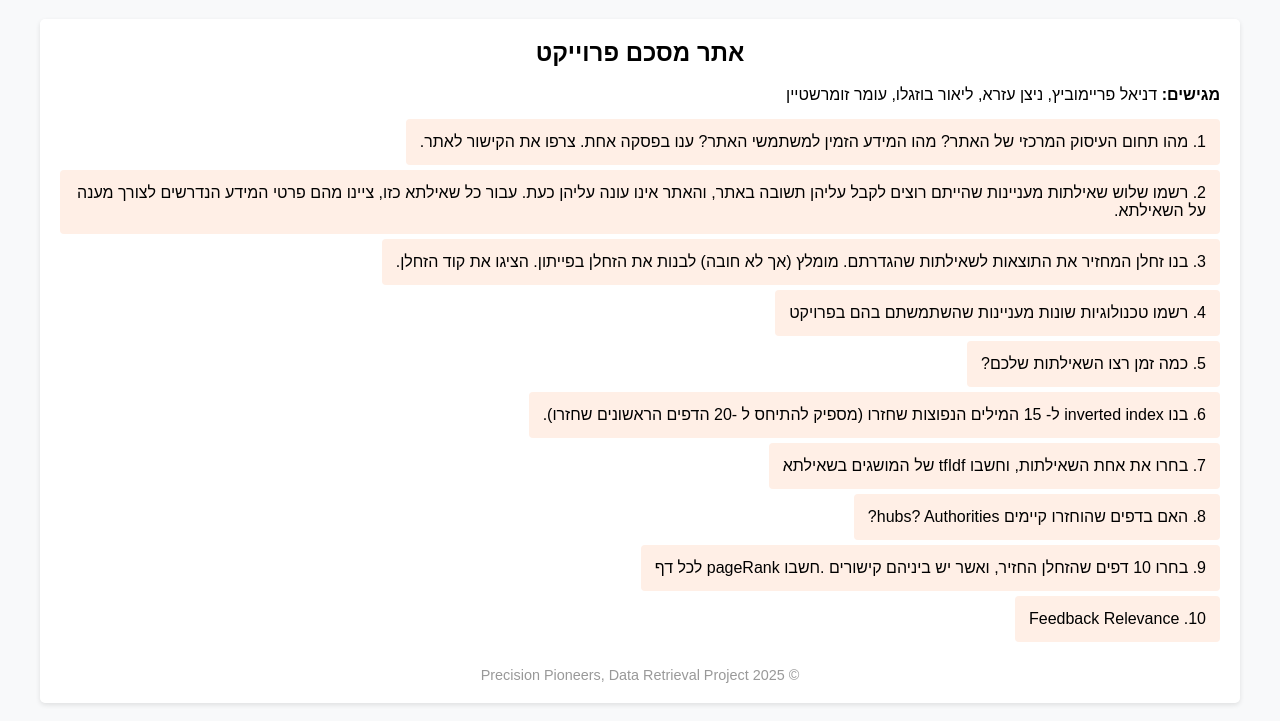
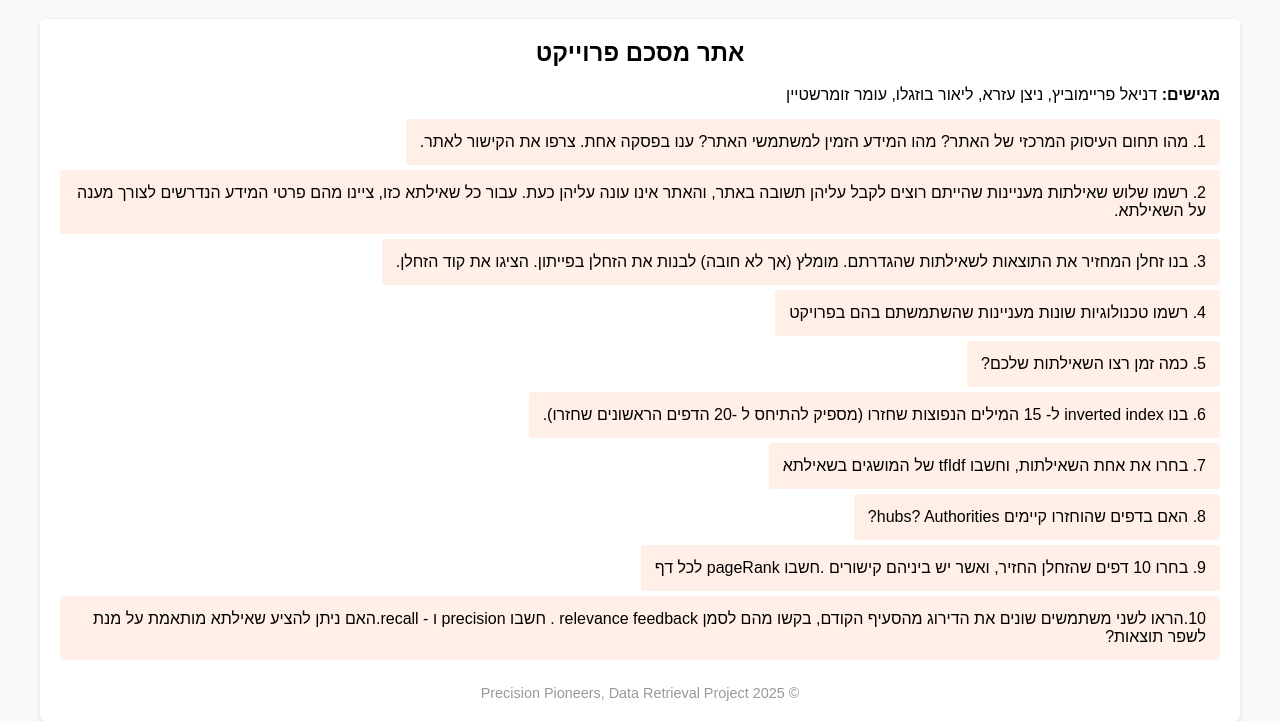
Before and after one commit to NitzanEz/InformationRecovery, a plain HTML site: page index.html in a window 1280 px wide. Shown: the part 211-932 px from the top of the page. Drawn offline with Linux system fonts and the light colour scheme.

Commit message:
Add files via upload

```diff
--- a/index.html
+++ b/index.html
@@ -450,14 +450,14 @@
           like	2
           video	5
           just	18
-          Amazing  1
+          Amazing   1
           cat	4,6,7,8,9,10,12,13,14,15,17,18,19,20
           clips	19
           weird	19
           pic   3
           all	19
           about	19
-          petting  5
+          petting   5
           funny	1,2,3,4,5,6,7,8,9,10,11,12,13,14,15,16,17,18,19,20
           your	3,19
           up	18
@@ -566,7 +566,9 @@
 
 
     <!-- Fourth Part-->
-    <button class="collapsible">10. Feedback Relevance</button>
+    <button class="collapsible">10.הראו לשני משתמשים שונים את הדירוג מהסעיף הקודם, בקשו מהם לסמן relevance  feedback .
+חשבו precision  ו - recall.האם ניתן להציע שאילתא מותאמת על מנת לשפר תוצאות?
+</button>
     <div class="collapsible-content">
       <p>הראו לשני משתמשים שונים את הדירוג
      מהסעיף הקודם, בקשו מהם לסמן relevance ובצעו feedback relevance. האם ניתן להציע שאילתא מותאמת על מנת לשפר תוצאות?</p>
```
